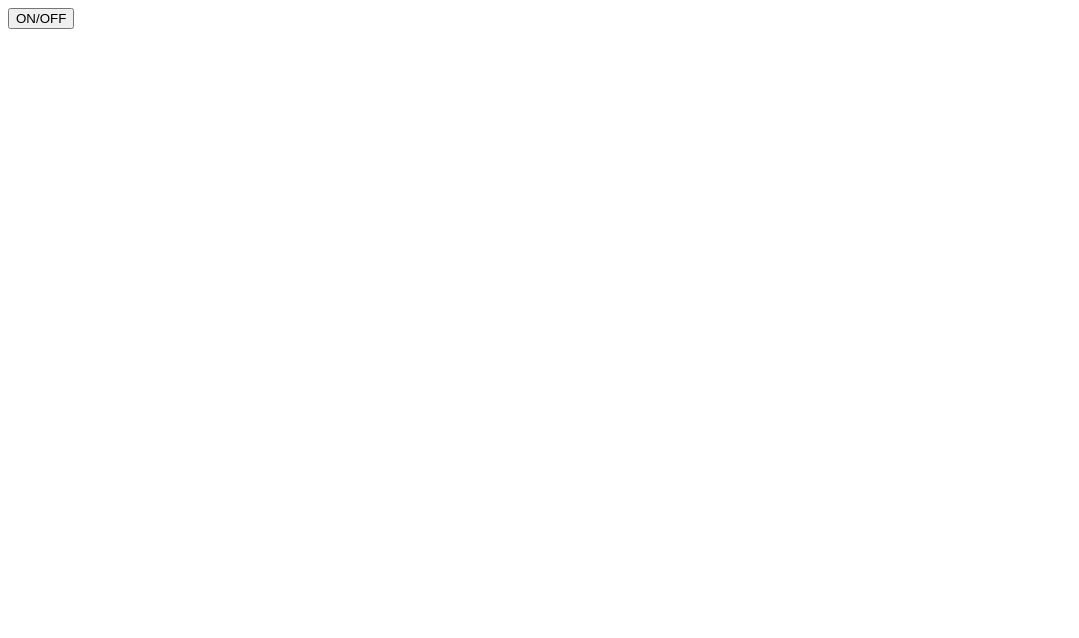
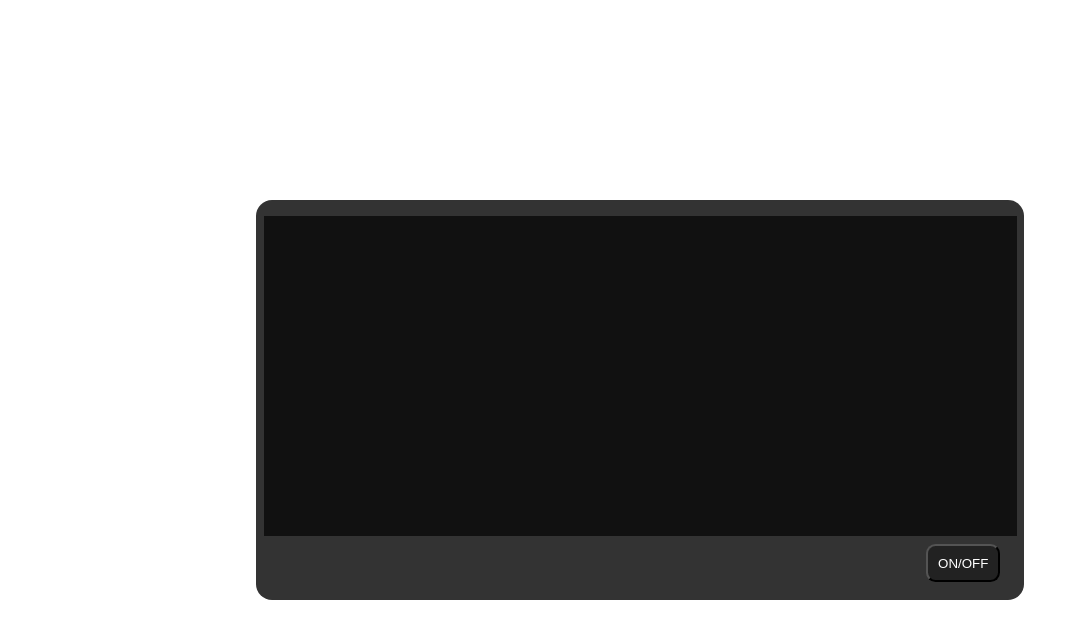
Before and after one commit to MughniRayhan/Digital-Clock, a plain HTML site: page index.html in a window 1280 px wide. Shown: the whole page, without its empty margins (0-1079 px from the left). Drawn offline with Linux system fonts and the light colour scheme.

Commit message:
add styles on clock

```diff
--- a/index.html
+++ b/index.html
@@ -10,7 +10,9 @@
     <div class="container">
       <div class="clock-body">
         <div class="clock"></div>
-        <button class="btn">ON/OFF</button>
+        <div class="switch">
+          <button class="btn">ON/OFF</button>
+        </div>
       </div>
     </div>
 
--- a/style.css
+++ b/style.css
@@ -0,0 +1,39 @@
+* {
+  box-sizing: border-box;
+  margin: 0;
+  padding: 0;
+}
+
+.container {
+  display: flex;
+  justify-content: center;
+  align-items: center;
+  width: 100%;
+  height: 100vh;
+}
+
+.clock-body {
+  width: 60%;
+  height: 50vh;
+  background: #333;
+  border-radius: 1rem;
+}
+.clock {
+  height: 40vh;
+  width: 98%;
+  background: #111;
+  margin-left: 0.5rem;
+  margin-top: 1rem;
+}
+.switch {
+  display: flex;
+  justify-content: end;
+  margin: 0.5rem;
+  padding-right: 1rem;
+}
+.btn {
+  background: #222;
+  color: white;
+  padding: 0.6rem;
+  border-radius: 0.6rem;
+}
```
